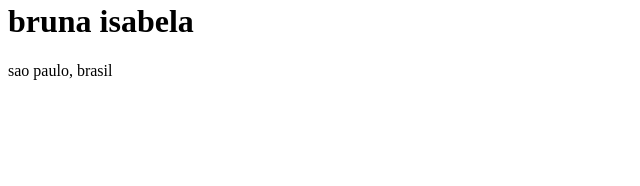
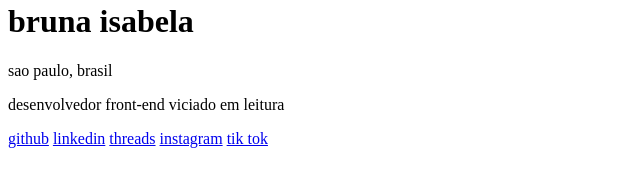
Before and after one commit to brunaisab/meus-links, a plain HTML site: page index.html in a window 1280 px wide. Shown: the part 118-304 px from the top of the page, without its empty margins (0-640 px from the left). Drawn offline with Linux system fonts and the light colour scheme.

Commit message:
termino do desenvolvimento do HTML

```diff
--- a/index.html
+++ b/index.html
@@ -10,6 +10,14 @@
        <img src="./Imagem do WhatsApp de 2024-03-17 à(s) 15.03.28_94de1d30(3).jpg" alt="imagem da criadora da pagina de links, bruna isabela">
        <h1>bruna isabela</h1>
        <p>sao paulo, brasil </p>
+
+       <p>desenvolvedor front-end viciado em leitura</p>
+
+       <a href="https://github.com/brunaisab/meus-links">github</a>
+       <a href="https://www.linkedin.com/in/bruna-isabela-sardinha-963112297/">linkedin</a>
+       <a href="https://www.threads.net/@brunaisabelas">threads</a>
+       <a href="https://www.instagram.com/brunaisabelas/">instagram</a>
+       <a href="https://www.tiktok.com/@brunaisabelasardi">tik tok</a>
     </div>
 </body>
 </html>
```
